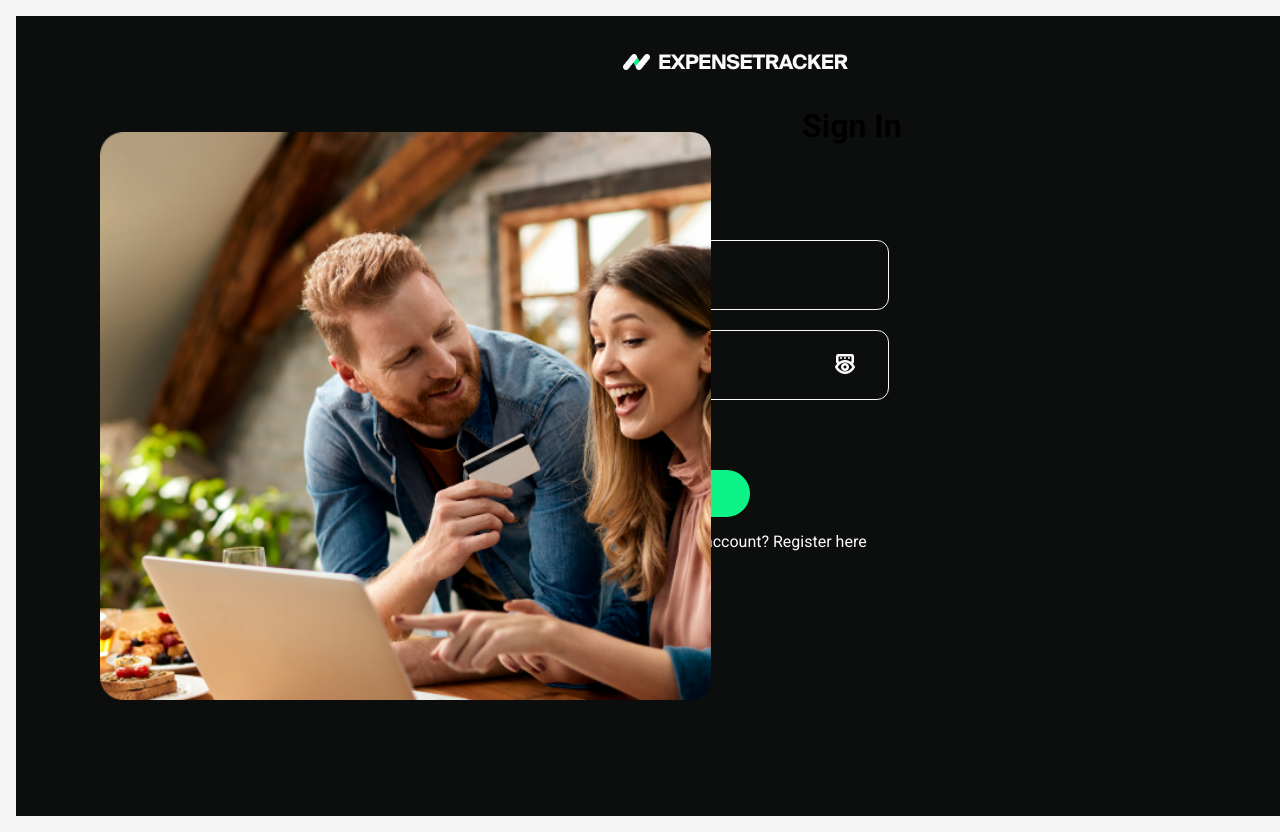
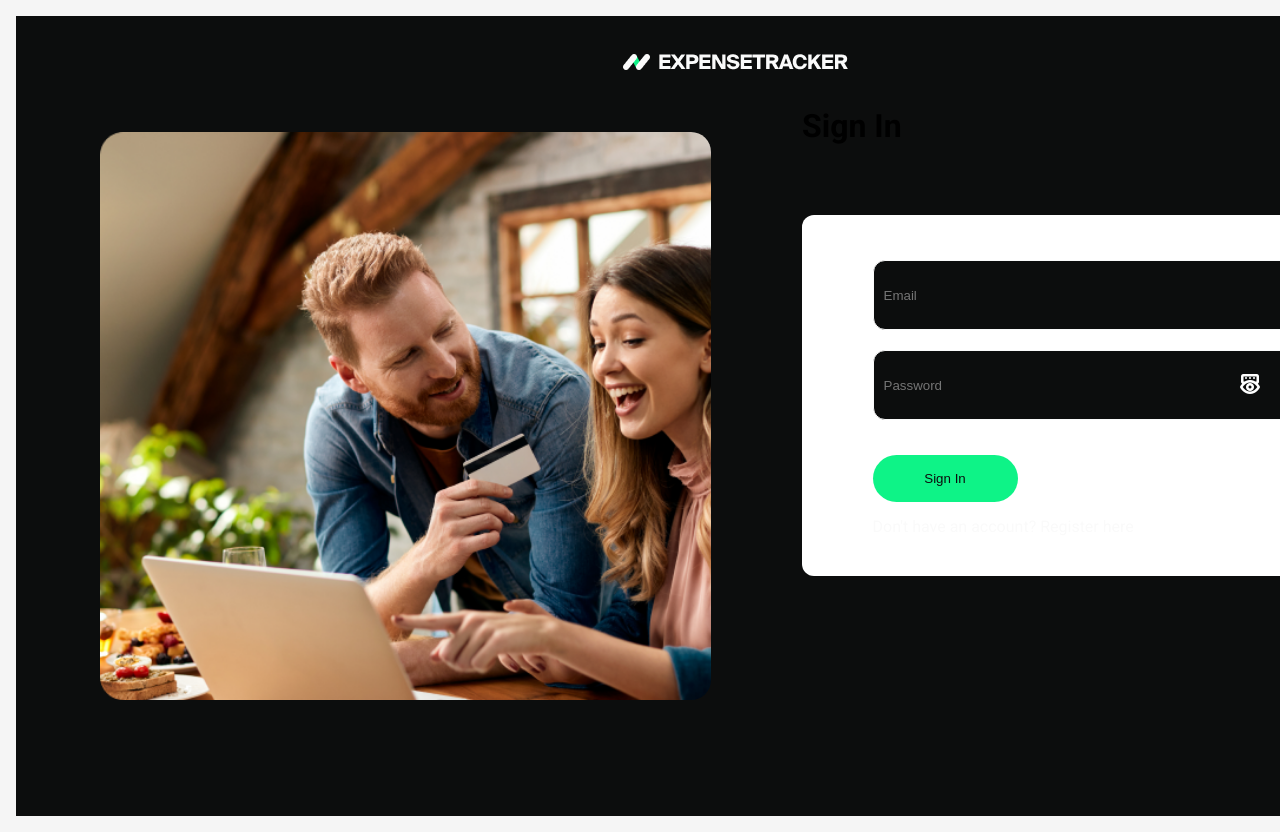
Before and after one commit to Reuelle/expense-tracker, a React (Create React App) app: page /expense-tracker/login in a window 1280 px wide. Shown: the top 832 px of the page. Built offline with nearby package versions, Linux system fonts and the light colour scheme.

Commit message:
Update LoginPage.jsx

```diff
--- a/src/components/LoginPage/LoginPage.jsx
+++ b/src/components/LoginPage/LoginPage.jsx
@@ -1,4 +1,3 @@
-// src/components/LoginPage/LoginPage.jsx
 import React from 'react';
 import AuthForm from '../AuthForm/AuthForm'; // Adjust the import path as needed
 import Decoration from '../Decoration/Decoration'; // Import the Decoration component
@@ -26,6 +25,7 @@ const LoginPage = () => {
           <p>Welcome back to effortless expense tracking! Your financial dashboard awaits.</p>
         </div>
       </header>
+      <div className={styles.loginForm}>
         <AuthForm
           formFields={[
             { name: 'email', type: 'email', placeholder: 'Email' },
@@ -38,6 +38,7 @@ const LoginPage = () => {
           navigation={{ href: '/register', text: "Don't have an account? Register here" }}
         />
       </div>
+    </div>
   );
 };
 
```
Lines whose indentation alone changed are shown as unchanged.
